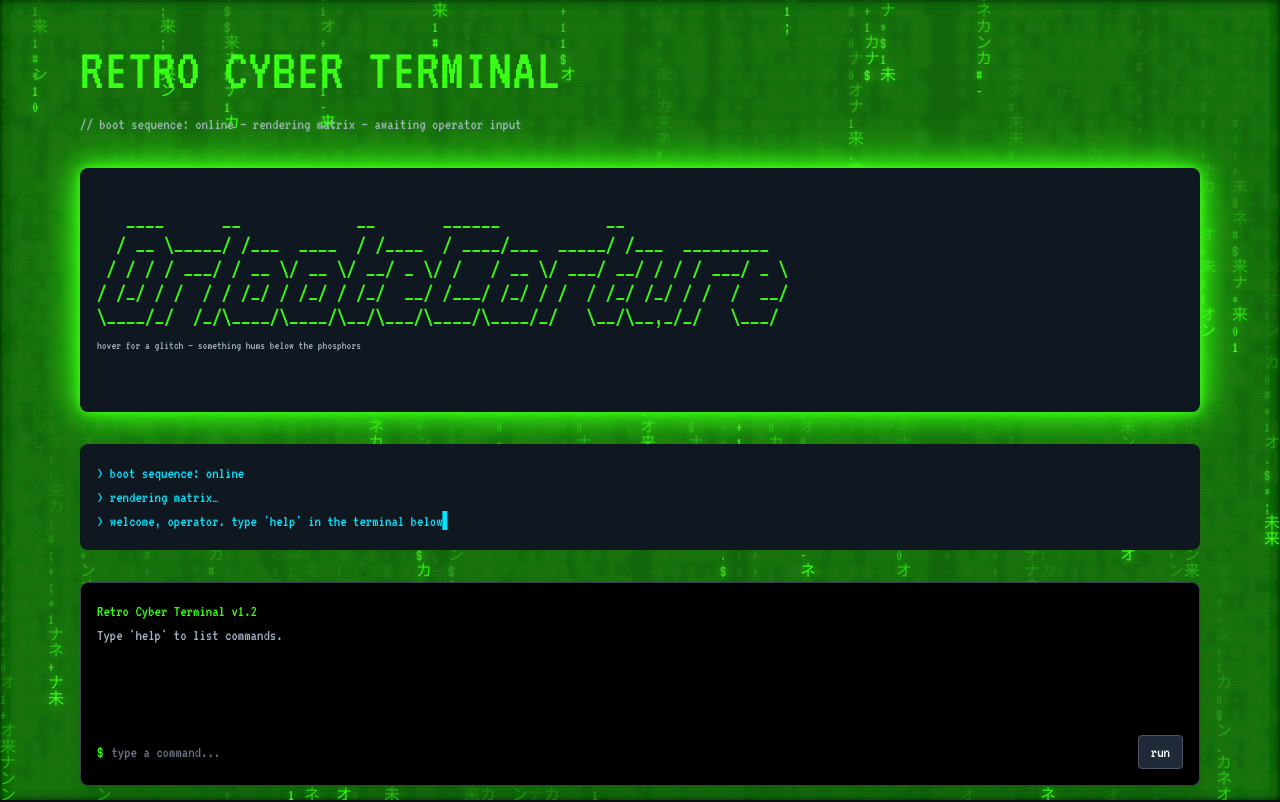
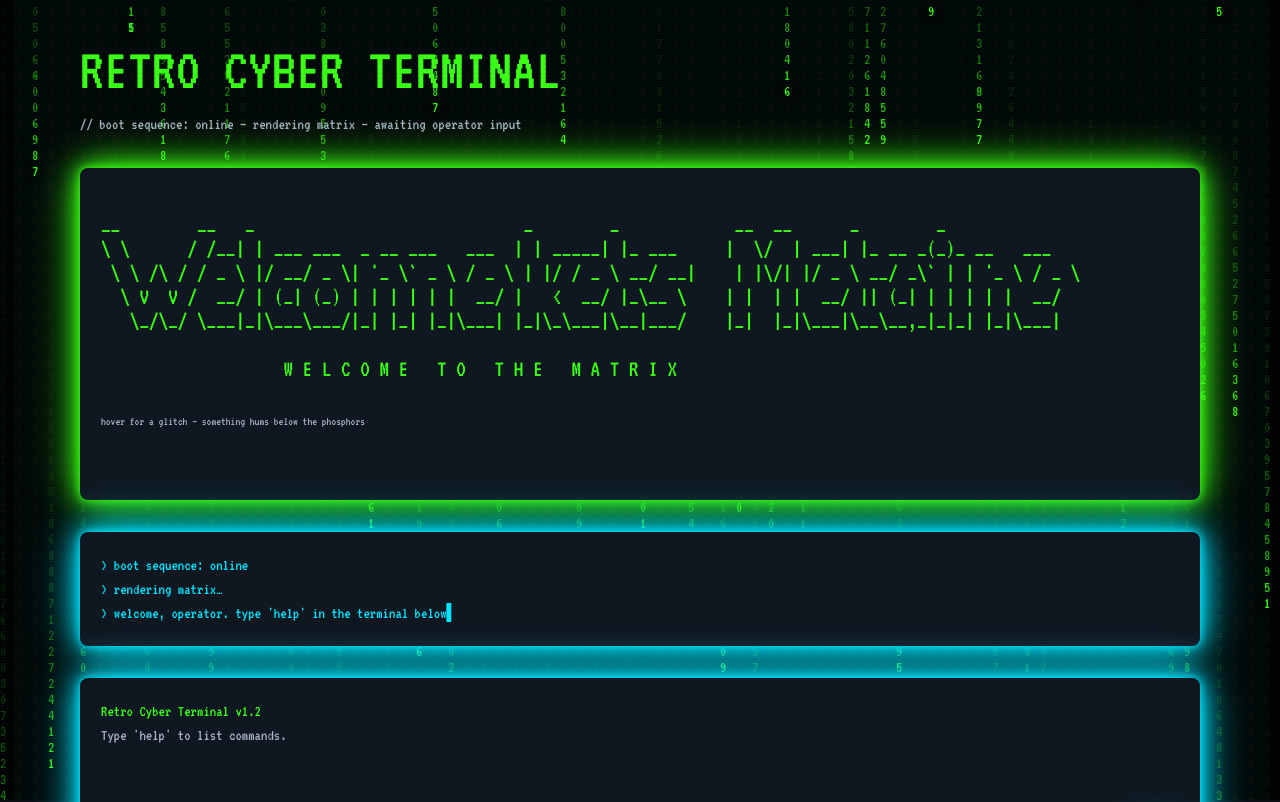
Before and after one commit to bombe-mac/CYBER-TERMINAL, a React (Vite) app: page / in a window 1280 px wide. Shown: the top 802 px of the page. Built offline with nearby package versions, Linux system fonts and the light colour scheme.

Commit message:
Updated UI/UX

```diff
--- a/src/components/AsciiArt.jsx
+++ b/src/components/AsciiArt.jsx
@@ -1,10 +1,5 @@
 import React, { useEffect, useState } from "react";
 
-/*
-  KEY 1 (hidden in source):
-  KEY1=R3TR0-CYB3R-531
-  hint: view source of this component or the rendered page to discover more.
-*/
 
 function AsciiArt() {
   const [revealed, setRevealed] = useState(false);
@@ -16,18 +11,20 @@ function AsciiArt() {
   }, []);
 
   return (
-    <div className="rounded-lg border border-text-hairline/30 bg-surface-panel p-4 shadow-neon-green">
+    <div className="rounded-lg border border-text-hairline/30 bg-surface-panel p-4 md:p-5 shadow-neon-green">
       {/* Primary banner */}
       <pre
         className="text-neon-green text-2xl leading-none whitespace-pre-wrap select-none drop-shadow-neonGreen glitch-hover"
-        aria-label="Retro ASCII logo"
+        aria-label="WELCOME TO THE MATRIX ASCII"
       >{String.raw`
-   ____      __            __       ______           __
-  / __ \_____/ /___  ____  / /____  / ____/___  _____/ /___  _________
- / / / / ___/ / __ \/ __ \/ __/ _ \/ /   / __ \/ ___/ __/ / / / ___/ _ \
-/ /_/ / /  / / /_/ / /_/ / /_/  __/ /___/ /_/ / /  / /_/ /_/ / /  /  __/
-\____/_/  /_/\____/\____/\__/\___/\____/\____/_/   \__/\__,_/_/   \___/
-`}</pre>
+__        __   _                            _        _            __  __      _        _
+\ \      / /__| | ___ ___  _ __ ___   ___  | | _____| |_ ___     |  \/  | ___| |_ __ _(_)_ __   ___
+ \ \ /\ / / _ \ |/ __/ _ \| '_ \` _ \ / _ \ | |/ / _ \ __/ __|    | |\/| |/ _ \ __/ _\` | | '_ \ / _ \
+  \ V  V /  __/ | (_| (_) | | | | | |  __/ |   <  __/ |_\__ \    | |  | |  __/ || (_| | | | | |  __/
+   \_/\_/ \___|_|\___\___/|_| |_| |_|\___| |_|\_\___|\__|___/    |_|  |_|\___|\__\__,_|_|_| |_|\___|
+
+                   W E L C O M E   T O   T H E   M A T R I X
+ `}</pre>
 
       <p className="mt-2 text-xs text-text-muted">
         hover for a glitch — something hums below the phosphors
@@ -35,7 +32,7 @@ function AsciiArt() {
 
       {/* Hidden ASCII clue: reveals only after key validation */}
       <div
-        className={`mt-4 rounded-md border border-text-hairline/20 bg-surface-sunken p-3 shadow-neon-blue ascii-reveal ${
+        className={`mt-4 rounded-md border border-text-hairline/20 bg-surface-sunken p-3 md:p-4 shadow-neon-blue ascii-reveal ${
           revealed ? "ascii-reveal--open" : ""
         }`}
         aria-hidden={!revealed}
--- a/src/components/FakeTerminal.jsx
+++ b/src/components/FakeTerminal.jsx
@@ -1,5 +1,4 @@
 import React, { useEffect, useRef, useState } from "react";
-
 
 function FakeTerminal() {
   const [history, setHistory] = useState([
@@ -59,16 +58,26 @@ function FakeTerminal() {
       return;
     }
 
-    print("🛰️ Requesting geolocation... please check your browser for a permission prompt.", "text-text-muted");
+    print(
+      "🛰️ Requesting geolocation... please check your browser for a permission prompt.",
+      "text-text-muted"
+    );
 
     navigator.geolocation.getCurrentPosition(
       (position) => {
         const { latitude, longitude } = position.coords;
-        const { key: secretKey, len: expectedLen } = computeSecret(latitude, longitude);
+        const { key: secretKey, len: expectedLen } = computeSecret(
+          latitude,
+          longitude
+        );
         const userKeyAbs = userKeyBigInt < 0n ? -userKeyBigInt : userKeyBigInt;
 
         if (userKeyAbs === secretKey) {
           print("✅ Access granted. Key verified.", "term-success");
+          print(
+            "Your location is: " + latitude + ", " + longitude,
+            "text-text-muted"
+          );
         } else {
           const providedLen = userKey.length;
           print(
@@ -79,11 +88,14 @@ function FakeTerminal() {
       },
       (error) => {
         const messages = {
-          [error.PERMISSION_DENIED]: "Permission denied. Please enable location services and retry.",
-          [error.POSITION_UNAVAILABLE]: "Position unavailable. Could not acquire location.",
+          [error.PERMISSION_DENIED]:
+            "Permission denied. Please enable location services and retry.",
+          [error.POSITION_UNAVAILABLE]:
+            "Position unavailable. Could not acquire location.",
           [error.TIMEOUT]: "Request timed out. Please try again.",
         };
-        const errorMessage = messages[error.code] || "An unknown geolocation error occurred.";
+        const errorMessage =
+          messages[error.code] || "An unknown geolocation error occurred.";
         print(`❌ ${errorMessage}`, "term-error");
       },
       { enableHighAccuracy: true, timeout: 10000, maximumAge: 0 }
@@ -91,12 +103,17 @@ function FakeTerminal() {
   };
 
   const commands = {
-    help: () => print([
-      "Available commands:",
-      "  help          - Show this help message",
-      "  clear         - Clear the terminal screen",
-      "  checkkey <key>- Validate a key using your geolocation",
-    ], "text-text-muted"),
+    help: () =>
+      print(
+        [
+          "Available commands:",
+          "  help                    - Show this help message",
+          "  clear                   - Clear the terminal screen",
+          "  checkkey <key>          - Validate a key using your geolocation",
+          "  hints one|two|three     - Display puzzle hints",
+        ],
+        "text-text-muted"
+      ),
     clear,
     checkkey: (arg) => {
       if (!arg || !/^\d+$/.test(arg)) {
@@ -104,6 +121,29 @@ function FakeTerminal() {
         return;
       }
       validateKey(arg);
+    },
+    hints: (arg) => {
+      const a = (arg || "").trim().toLowerCase();
+      const type = (line) => print([line], "term-type text-neon-blue");
+
+      if (a === "1" || a === "one") {
+        return type("hint1: Everyone has a different key");
+      }
+      if (a === "2" || a === "two") {
+        return type(
+          "hint2: Learn how to get latitude and longitude from the terminal"
+        );
+      }
+      if (a === "3" || a === "three") {
+        return type(
+          "hint3: Explore the corners to get console code to know your current location"
+        );
+      }
+
+      print(
+        ["Usage: hints <one|two|three>", "Example: hints one"],
+        "text-text-muted"
+      );
     },
   };
 
@@ -125,10 +165,13 @@ function FakeTerminal() {
   };
 
   return (
-    <div className="font-mono rounded-lg border border-gray-700 bg-black p-4 shadow-lg">
-      <div className="mb-2 max-h-72 min-h-[8rem] overflow-auto">
+    <div className="font-mono rounded-lg border border-text-hairline/30 bg-surface-panel p-4 md:p-5 shadow-neon-blue">
+      <div className="mb-3 max-h-72 md:max-h-[28rem] min-h-[8rem] overflow-auto pr-1">
         {history.map((item, i) => (
-          <div key={i} className={`whitespace-pre-wrap ${item.className || ""}`}>
+          <div
+            key={i}
+            className={`whitespace-pre-wrap ${item.className || ""}`}
+          >
             {item.text}
           </div>
         ))}
@@ -147,7 +190,10 @@ function FakeTerminal() {
           autoCorrect="off"
           spellCheck={false}
         />
-        <button type="submit" className="px-3 py-1 rounded border border-gray-600 bg-gray-800 text-white hover:bg-gray-700">
+        <button
+          type="submit"
+          className="px-3 py-1 rounded border border-text-hairline/30 bg-surface-sunken text-text-primary shadow-neon-blue hover:shadow-neon-pink transition-shadow neon-focus"
+        >
           run
         </button>
       </form>
--- a/src/components/MatrixCanvas.jsx
+++ b/src/components/MatrixCanvas.jsx
@@ -25,7 +25,7 @@ function MatrixCanvas() {
       drops: [],
       lastTime: 0,
       targetFPS: 30,
-      chars: "01カナネオン未来$#*+;.-",
+      chars: "0123456789",
     };
 
     const resize = () => {
@@ -69,7 +69,7 @@ function MatrixCanvas() {
         const y = state.drops[i] * state.fontSize;
 
         // Neon green glow
-        ctx.shadowColor = "rgba(57,255,20,0.7)";
+        ctx.shadowColor = "rgba(0, 0, 0, 0.7)";
         ctx.shadowBlur = 8;
         ctx.fillStyle = "#39FF14";
 
--- a/src/components/TypingIntro.jsx
+++ b/src/components/TypingIntro.jsx
@@ -1,10 +1,6 @@
 import React, { useEffect, useMemo, useRef, useState } from "react";
 
-/**
- * TypingIntro
- * - Typewriter effect for a small set of lines
- * - Respects prefers-reduced-motion
- */
+
 function TypingIntro({ lines = [], charDelay = 18, lineDelay = 400 }) {
   const [output, setOutput] = useState([]);
   const motionReduced = useMemo(
@@ -54,7 +50,7 @@ function TypingIntro({ lines = [], charDelay = 18, lineDelay = 400 }) {
   }, [lines, charDelay, lineDelay, motionReduced]);
 
   return (
-    <div className="rounded-lg border border-text-hairline/30 bg-surface-panel p-4">
+    <div className="rounded-lg border border-text-hairline/30 bg-surface-panel p-4 md:p-5 shadow-neon-blue">
       <div aria-live="polite" className="text-neon-blue">
         {output.map((line, i) => (
           <div key={i} className="whitespace-pre-wrap">
--- a/src/pages/Home.jsx
+++ b/src/pages/Home.jsx
@@ -55,6 +55,27 @@ function Home() {
         </footer>
 
         {/* hint: see components/AsciiArt.jsx for Key 1; combine with terminal Key 2 */}
+
+        {/* Hidden hover popup: subtle glitch/neon clue (bottom-right) */}
+        <div className="fixed bottom-3 right-3 z-20 group/popup select-none">
+          {/* Invisible hover target in the corner */}
+          <div
+            className="h-6 w-6 opacity-0"
+            aria-hidden="true"
+            title="corner"
+          />
+          {/* Revealed popup on hover */}
+          <div className="pointer-events-none absolute bottom-8 right-0 w-64 max-w-[70vw] translate-y-2 opacity-0 scale-95 transition-all duration-200 group-hover/popup:opacity-100 group-hover/popup:translate-y-0 group-hover/popup:scale-100">
+            <div className="rounded-md border border-text-hairline/30 bg-surface-panel/95 backdrop-blur-sm p-3 shadow-neon-blue">
+              <div className="text-xs text-neon-blue drop-shadow-neonBlue hover:animate-[glitch-jitter_140ms_steps(2)_2]">
+                // system hint
+              </div>
+              <div className="mt-1 text-sm text-text-muted">
+                vectors align when decimals fall; digits march in pairs.
+              </div>
+            </div>
+          </div>
+        </div>
       </section>
     </main>
   );
```
